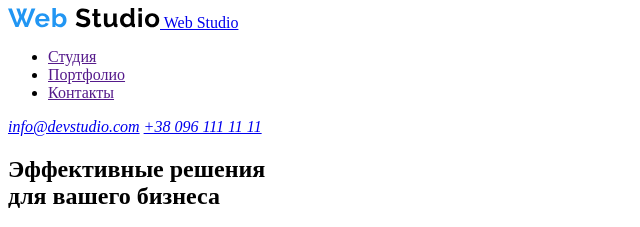
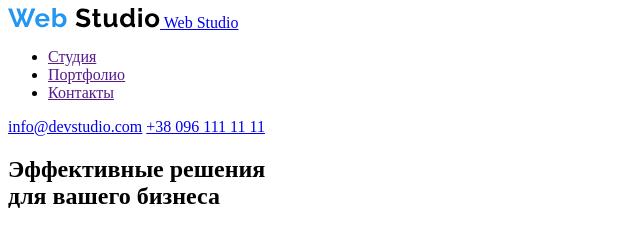
Before and after one commit to Vasiliy-Dziuba/goit-markup-hw-01, a plain HTML site: page index.html in a window 1280 px wide. Shown: the top 227 px of the page, 0-640 px from the left. Drawn offline with Linux system fonts and the light colour scheme.

Commit message:
исправление дз

```diff
--- a/index.html
+++ b/index.html
@@ -26,11 +26,11 @@
           </li>
         </ul>
       </nav>
-      <address>
+      <div>
         <a href="mailto:info@devstudio.com">info@devstudio.com</a>
 
         <a href="tel:+380961111111">+38 096 111 11 11</a>
-      </address>
+      </div>
     </header>
     <main>
       <!--Hero секция-->
@@ -119,12 +119,13 @@
             />
             <h3>Николай Кучеренко</h3>
             <p lang="en">Product Designer</p>
-          </li>
-
             <li><a href="" aria-label="Instagram"></a></li>
             <li><a href="" aria-label="Twitter"></a></li>
             <li><a href="" aria-label="Facebook"></a></li>
             <li><a href="" aria-label="LinkedIn"></a></li>
+          </li>
+
+
 
           <li>
             <img
@@ -134,12 +135,13 @@
             />
             <h3>Ольга Иванова</h3>
             <p lang="en">Frontend Developer</p>
-          </li>
-
             <li><a href="" aria-label="Instagram"></a></li>
             <li><a href="" aria-label="Twitter"></a></li>
             <li><a href="" aria-label="Facebook"></a></li>
             <li><a href="" aria-label="LinkedIn"></a></li>
+          </li>
+
+
 
           <li>
             <img
@@ -149,12 +151,13 @@
             />
             <h3>Андрей Шевченко</h3>
             <p lang="en">Marketing</p>
-          </li>
-
             <li><a href="" aria-label="Instagram"></a></li>
             <li><a href="" aria-label="Twitter"></a></li>
             <li><a href="" aria-label="Facebook"></a></li>
             <li><a href="" aria-label="LinkedIn"></a></li>
+          </li>
+
+
 
           <li>
             <img
@@ -164,12 +167,13 @@
             />
             <h3>Иван Николаев</h3>
             <p lang="en">UI Designer</p>
-          </li>
-
             <li><a href="" aria-label="Instagram"></a></li>
             <li><a href="" aria-label="Twitter"></a></li>
             <li><a href="" aria-label="Facebook"></a></li>
             <li><a href="" aria-label="LinkedIn"></a></li>
+          </li>
+
+
         </ul>
       </section>
       <section>
```
Lines whose indentation alone changed are shown as unchanged.
